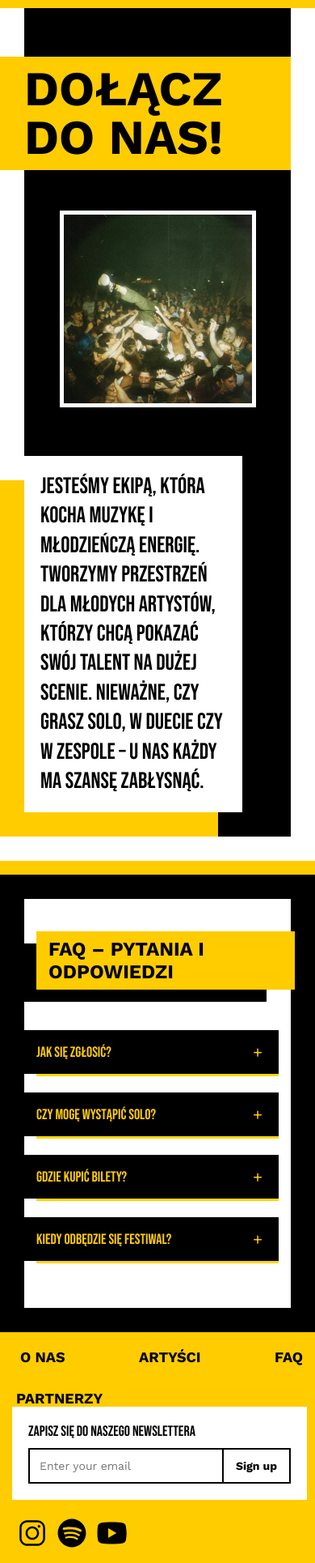
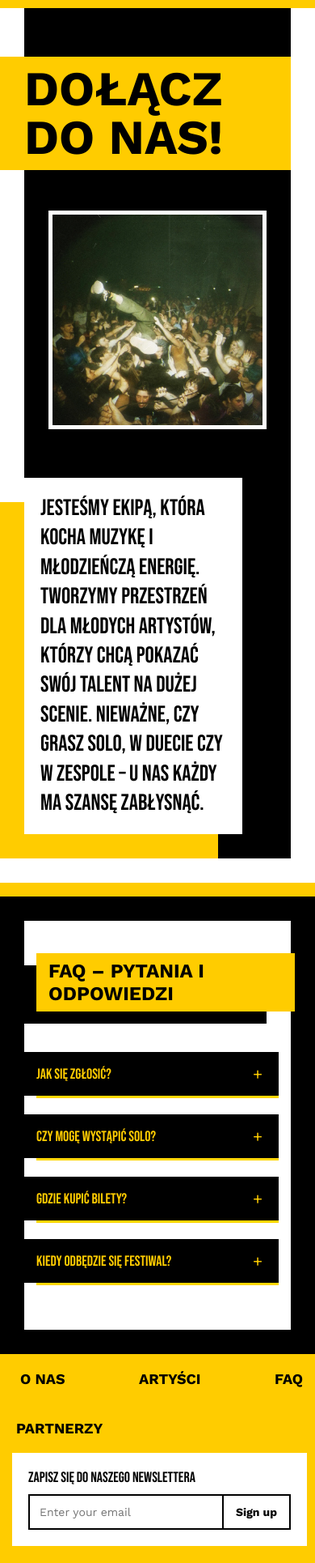
Before and after one commit to apetrochenko6/soundon-spa, a React (Vite) app in the folder my-frontend/: page / in a window 390 px wide. Shown: the part 1647-3577 px from the top of the page at 81% size. Built offline with nearby package versions, Linux system fonts and the light colour scheme.

Commit message:
prawie final

```diff
--- a/my-frontend/src/Footer.jsx
+++ b/my-frontend/src/Footer.jsx
@@ -12,7 +12,7 @@ const Footer = () => {
           <HashLink className="footer-nav-link" smooth to="/#FAQ">FAQ</HashLink>
         </div>
 
-        <HashLink className="footer-nav-link" smooth to="/#partnerzy">PARTNERZY</HashLink>
+        <HashLink className="footer-partner-link" smooth to="/#partnerzy">PARTNERZY</HashLink>
 
         <div className="footer-newsletter">
           <h3>ZAPISZ SIĘ DO NASZEGO NEWSLETTERA</h3>
--- a/my-frontend/src/JoinUs.css
+++ b/my-frontend/src/JoinUs.css
@@ -128,7 +128,7 @@
         }
 
         .image-box img {
-            width: 90%;
+            width: 100%;
              margin: 0 auto;
         }
     }
```
